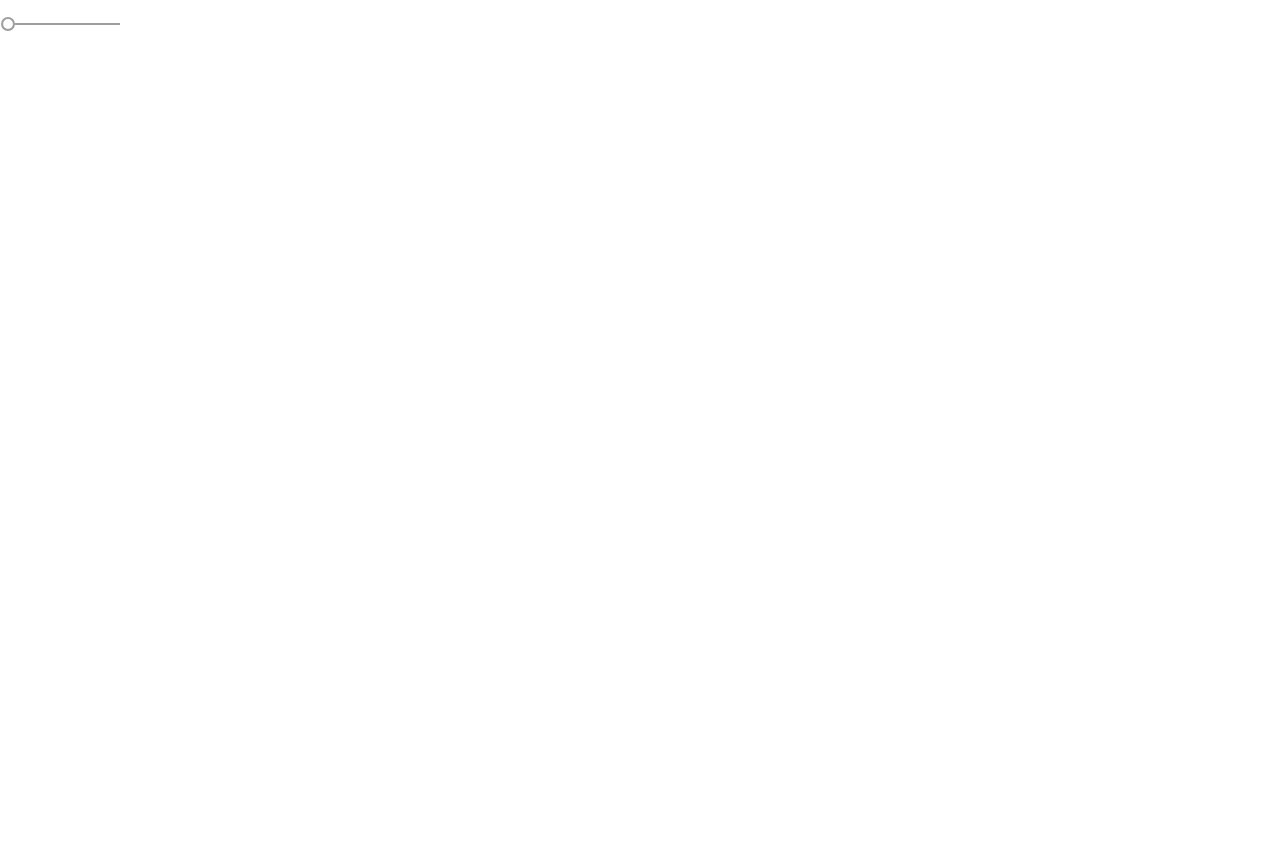
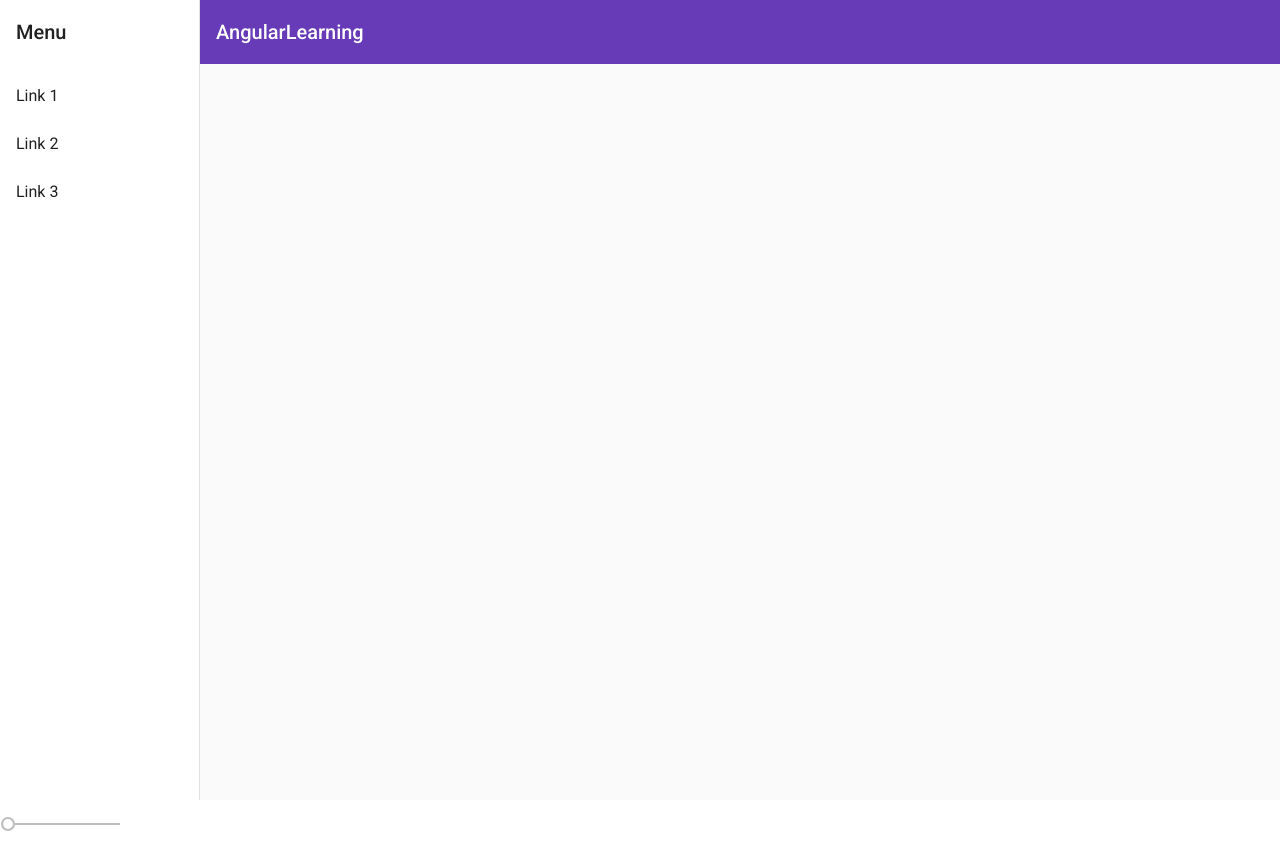
Before and after one commit to luisenricke/AngularLearning, an Angular app: page / in a window 1280 px wide. Before the commit the page ends 800 px from the top, so only its background shows below. Built offline with nearby package versions, Linux system fonts and the light colour scheme.

Commit message:
create navigation with schematics
``ng generate @angular/material:navigation <component-name>``

```diff
--- a/src/app/app.component.html
+++ b/src/app/app.component.html
@@ -1 +1,2 @@
+<app-navigation></app-navigation>
 <mat-slider min="1" max="100" step="1" value="1"></mat-slider>
--- /dev/null
+++ b/src/app/components/navigation/navigation.component.css
@@ -0,0 +1,17 @@
+.sidenav-container {
+  height: 100%;
+}
+
+.sidenav {
+  width: 200px;
+}
+
+.sidenav .mat-toolbar {
+  background: inherit;
+}
+
+.mat-toolbar.mat-primary {
+  position: sticky;
+  top: 0;
+  z-index: 1;
+}
--- /dev/null
+++ b/src/app/components/navigation/navigation.component.html
@@ -0,0 +1,30 @@
+<mat-sidenav-container class="sidenav-container">
+
+  <mat-sidenav #drawer class="sidenav" fixedInViewport
+      [attr.role]="(isHandset$ | async) ? 'dialog' : 'navigation'"
+      [mode]="(isHandset$ | async) ? 'over' : 'side'"
+      [opened]="(isHandset$ | async) === false">
+    <mat-toolbar>Menu</mat-toolbar>
+    <mat-nav-list>
+      <a mat-list-item href="#">Link 1</a>
+      <a mat-list-item href="#">Link 2</a>
+      <a mat-list-item href="#">Link 3</a>
+    </mat-nav-list>
+  </mat-sidenav>
+
+  <mat-sidenav-content>
+    <mat-toolbar color="primary">
+      <button
+        type="button"
+        aria-label="Toggle sidenav"
+        mat-icon-button
+        (click)="drawer.toggle()"
+        *ngIf="isHandset$ | async">
+        <mat-icon aria-label="Side nav toggle icon">menu</mat-icon>
+      </button>
+      <span>AngularLearning</span>
+    </mat-toolbar>
+    <!-- Add Content Here -->
+  </mat-sidenav-content>
+
+</mat-sidenav-container>
--- /dev/null
+++ b/src/app/components/navigation/navigation.component.ts
@@ -0,0 +1,21 @@
+import { Component } from '@angular/core';
+import { BreakpointObserver, Breakpoints } from '@angular/cdk/layout';
+import { Observable } from 'rxjs';
+import { map, shareReplay } from 'rxjs/operators';
+
+@Component({
+  selector: 'app-navigation',
+  templateUrl: './navigation.component.html',
+  styleUrls: ['./navigation.component.css']
+})
+export class NavigationComponent {
+
+  isHandset$: Observable<boolean> = this.breakpointObserver.observe(Breakpoints.Handset)
+    .pipe(
+      map(result => result.matches),
+      shareReplay()
+    );
+
+  constructor(private breakpointObserver: BreakpointObserver) {}
+
+}
```
Also changed, not shown: src/app/app.module.ts (+16 -2 lines), 1 other file (tests, documents, lock files or other folders).
